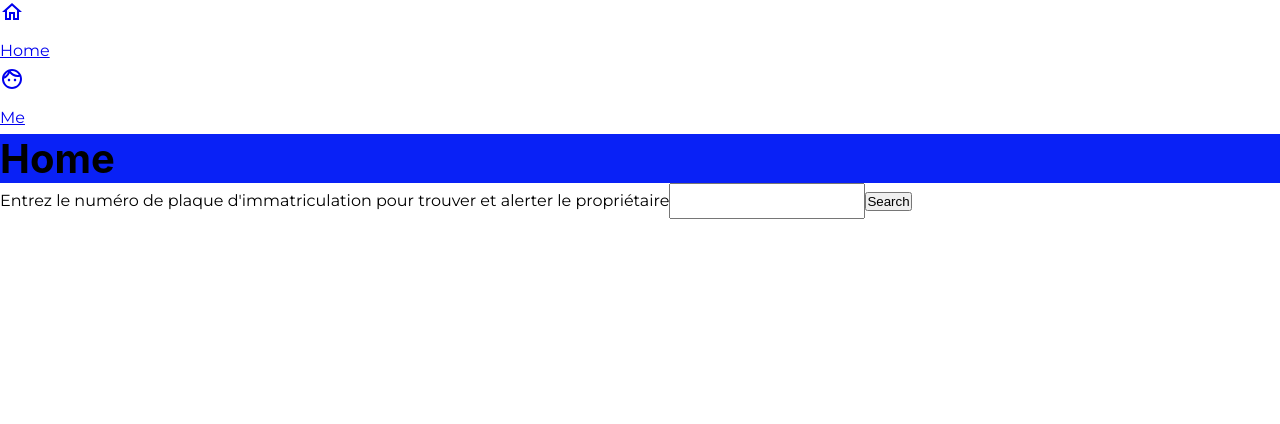
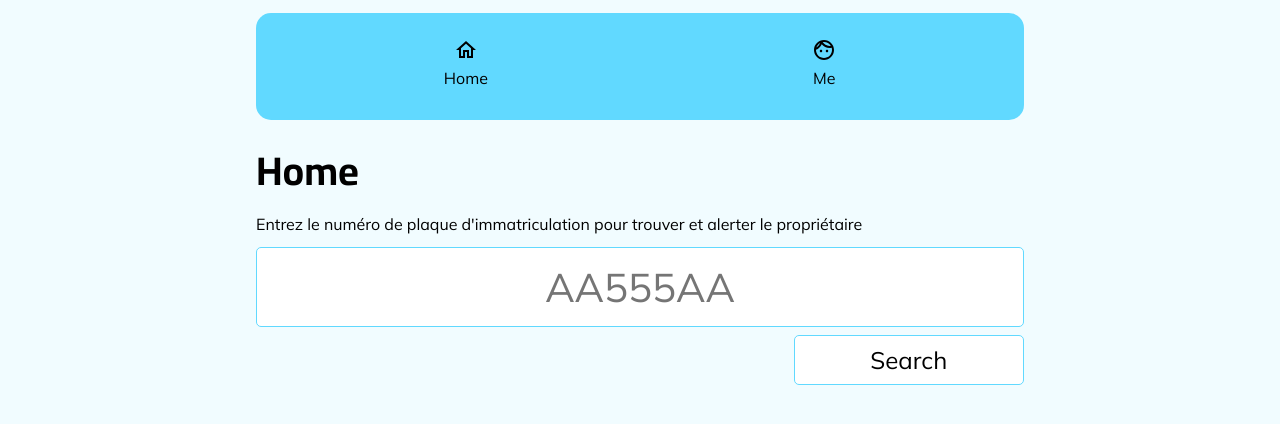
Before and after one commit to AlertnGo/AlertngoFront, a React (Create React App) app: page / in a window 1280 px wide. Shown: the top 424 px of the page. Built offline with nearby package versions, Linux system fonts and the light colour scheme.

Commit message:
scss march

```diff
--- a/src/App.scss
+++ b/src/App.scss
@@ -1,6 +1,13 @@
+@import "./assets/main.scss";
+
+
 *, *::before, *::after {
     box-sizing: border-box;
     margin: 0;
     padding: 0;
     outline-color: black;
 }
+
+body{
+    background: $lightmaincolor;
+}
--- a/src/assets/main.scss
+++ b/src/assets/main.scss
@@ -1,49 +1,48 @@
-$maincolor: #f9df58;
-$lightmaincolor: #f9de582c;
+$maincolor: #61d9ff;
+$lightmaincolor: #f1fcff;
 $black: #000000;
 $white: #ffffff;
 $whitesmoke: #c8c8c8;
 $grey: #bbbbbb;
-$darkgrey: #777777;
-$menu-bgColor: #aec0a7;
+$darkgrey: #1f1f1f;
 $firstbreakpoint: 1024px;
+$danger: #ff9d9d;
+$good: #4cff48;
 
+@import url('https://fonts.googleapis.com/css2?family=Cairo:wght@200;300;400;600;700;900&display=swap');
+@import url('https://fonts.googleapis.com/css2?family=Mulish:ital,wght@0,200;0,300;0,400;0,500;0,600;0,700;0,800;0,900;1,200;1,300;1,400;1,500;1,600;1,700;1,800;1,900&display=swap');
 
-@import url('https://fonts.googleapis.com/css2?family=Montserrat:ital,wght@0,100;0,200;0,300;0,400;0,500;0,600;0,700;0,800;0,900;1,100;1,200;1,300;1,400;1,500;1,600;1,700;1,800;1,900&display=swap');
-@import url('https://fonts.googleapis.com/css2?family=Poppins:ital,wght@0,100;0,200;0,300;0,400;0,500;0,600;0,700;0,800;0,900;1,100;1,200;1,300;1,400;1,500;1,600;1,700;1,800;1,900&display=swap');
-
-
-%fontMontserrat{
-    font-family: 'Montserrat', sans-serif;
+%fontCairo{
+    font-family: 'Cairo', sans-serif;
 }
 
-%fontPoppins{
-    font-family: 'Poppins', sans-serif;
-    font-weight: normal;
+%fontMulish {
+    font-family: 'Mulish', sans-serif;
 }
 
 h1 {
   font-size: 5vh;
+  @extend %fontCairo;
 }
 
 h2 {
-
   font-size: 4vh;
+  @extend %fontCairo;
 }
 
 h3 {
   font-size: 3vh;
-  @extend %fontPoppins;
+  @extend %fontMulish;
 }
 
 h4 {
   font-size: 2.5vh;
-  @extend %fontPoppins;
+  @extend %fontMulish;
 }
 
 h5 {
   font-size: 2vh;
-  @extend %fontPoppins;
+  @extend %fontMulish;
 }
 
 p,
@@ -54,10 +53,10 @@ li,
 details,
 summary,
 input,
-label {
+label,button {
   line-height: 200%;
   font-size: 2vh;
-  @extend %fontMontserrat;
+  @extend %fontMulish;
 }
 
 h1,
@@ -68,3 +67,9 @@ span,
 p {
   margin: 0;
 }
+
+// style for main
+main{
+    width: 60%;
+    margin: 0 auto;
+}
--- a/src/components/Header/index.js
+++ b/src/components/Header/index.js
@@ -8,7 +8,7 @@ import "./style.scss";
 function Header(props) {
   return (
     <header>
-      <div>
+      <div className="headerpc">
         <Link to="/">
           <div>
             <HomeOutlinedIcon />
--- a/src/components/Header/style.scss
+++ b/src/components/Header/style.scss
@@ -1,14 +1,31 @@
 @import "../../assets/main.scss";
 
-.notification{
-  width: auto;
-  background:red;
-  margin: 1%;
-  text-align: center;
-  padding: 1% 5%;
-  border: 1px solid black;
-  border-left: 10px solid black;
-  position: fixed;
-  bottom: 0;
-  left: 0;
+.headerpc{
+  width: 60%;
+  padding: 2%;
+  background: $maincolor;
+  border-radius: 15px;
+  margin: 1% auto;
+  height: auto;
+  display: flex;
+  justify-content: space-around;
+
+  a{
+    display: block;
+    color: $black;
+    text-decoration: none;
+
+
+    div{
+      display: flex;
+      flex-direction: column;
+      align-items:center;
+      justify-content: center;
+    }
+
+    &:hover{
+color: $white;
+    }
+
+  }
 }
--- a/src/pages/Home/index.js
+++ b/src/pages/Home/index.js
@@ -6,7 +6,7 @@ import { FormatAlignJustify } from "@material-ui/icons";
 
 const Home = (props) => {
   const [ndp, setNdp] = useState("");
-  const [userInfo,SetUserInfo] = useState("");
+  const [userInfo, SetUserInfo] = useState("");
   const [error, setError] = useState("");
 
   useEffect(() => {
@@ -26,27 +26,29 @@ const Home = (props) => {
         setError(error);
       }
     }
-
   };
 
   return (
     <main>
       <h1>Home</h1>
       <section>
-        <form>
+        <form className="mainform">
           <label>
             Entrez le numéro de plaque d'immatriculation pour trouver et alerter
             le propriétaire
             <input
+              className="searchBar"
               type="text"
               name="ndp"
-              value={ndp}
+              placeholder="AA555AA"
               onChange={(e) => {
                 setNdp(e.target.value);
               }}
             />
           </label>
-          <button onClick={getCar}>Search</button>
+          <button className="mainbutton" onClick={getCar}>
+            Search
+          </button>
         </form>
       </section>
     </main>
--- a/src/pages/Home/style.scss
+++ b/src/pages/Home/style.scss
@@ -1,5 +1,29 @@
 @import "../../assets/main.scss";
 
-h1{
-    background-color: rgb(9, 33, 246);
+.mainform {
+  .searchBar {
+    width: 100%;
+    height: 10vh;
+    outline: none;
+    padding: 2%;
+    margin: 1% auto;
+    text-align: center;
+    font-size: 5vh;
+    text-transform: uppercase;
+    border:1px solid $maincolor;
+    background:$white;
+    border-radius: 5px;
+  }
+
+  //buttonstyles
+  .mainbutton {
+    width: 30%;
+    height: auto;
+    font-size:3vh;
+    border:1px solid $maincolor;
+    background:$white;
+    border-radius: 5px;
+    cursor: pointer;
+    float: right;
+  }
 }
```
Lines whose indentation alone changed are shown as unchanged.
